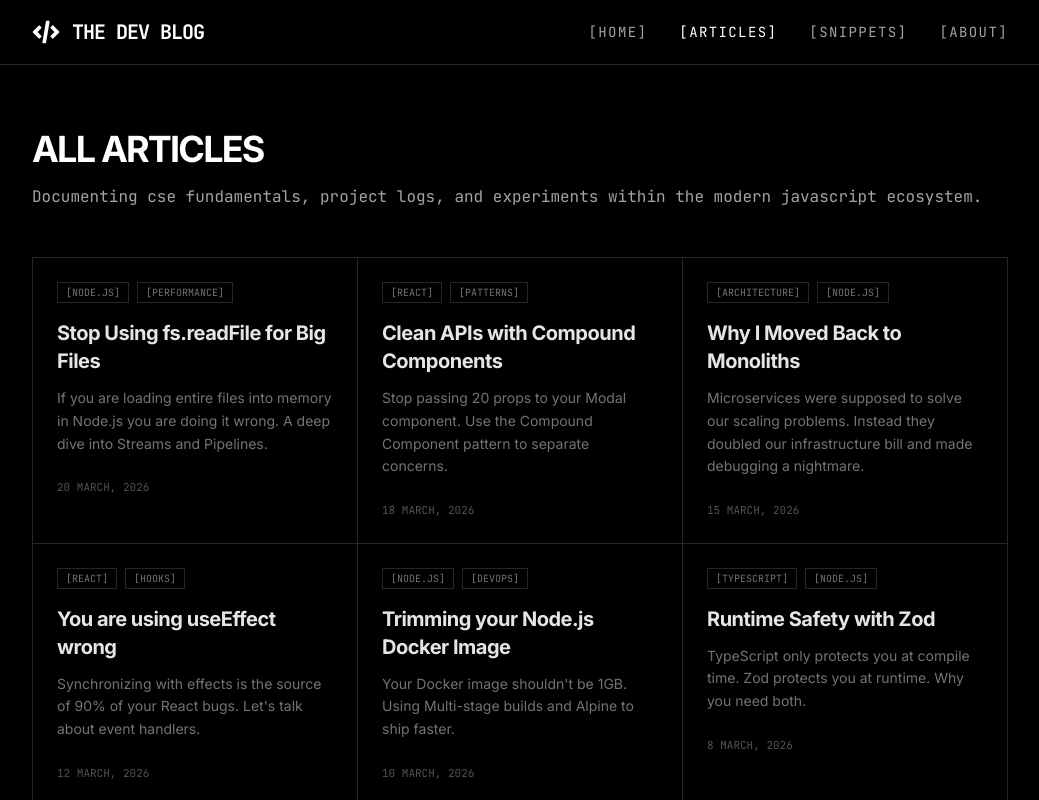
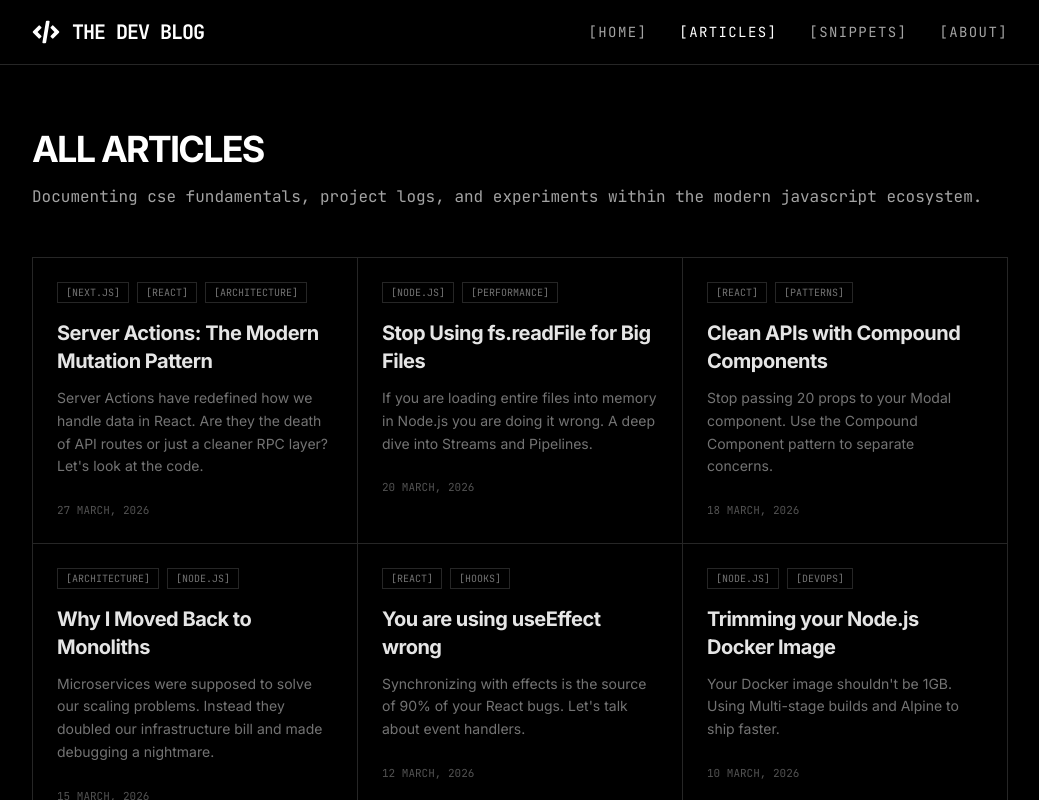
Before and after one commit to kawsarcodes/the-dev-blog, a React (Vite) app: page /articles in a window 1280 px wide. Shown: the top 800 px of the page, without its empty margins (120-1159 px from the left). Built offline with nearby package versions, Linux system fonts and the light colour scheme.

Commit message:
new article & snippet

```diff
--- a/src/data/posts.ts
+++ b/src/data/posts.ts
@@ -8,6 +8,66 @@ export interface BlogPost {
 }
 
 export const posts: BlogPost[] = [
+  {
+    id: "nextjs-server-actions-architecture",
+    title: "Server Actions: The Modern Mutation Pattern",
+    description:
+      "Server Actions have redefined how we handle data in React. Are they the death of API routes or just a cleaner RPC layer? Let's look at the code.",
+    date: "27 March, 2026",
+    tags: ["Next.js", "React", "Architecture"],
+    content: `
+The standard pattern in Next.js used to require creating a form, fetching an API route, handling the POST request, and then manually revalidating. This created unnecessary overhead and context switching.
+
+Modern Server Actions change this mental model by allowing you to invoke server code directly from client components. In the current ecosystem, this is the primary way to handle mutations.
+
+### The Old Way (API Routes)
+
+Logic was fragmented across two files: the component handling the fetch and the API route handler.
+
+### The Modern Way (Server Actions)
+
+\`\`\`tsx
+// actions.ts
+'use server'
+
+import { revalidatePath } from 'next/cache'
+import { db } from '@/lib/db'
+import { z } from 'zod'
+
+const schema = z.object({
+  name: z.string().min(1)
+})
+
+export async function createUser(formData: FormData) {
+  const validatedFields = schema.parse({
+    name: formData.get('name'),
+  })
+
+  await db.user.create({ data: { name: validatedFields.name } })
+  revalidatePath('/')
+}
+
+// Component.tsx
+import { createUser } from './actions'
+
+export default function Register() {
+  return (
+    <form action={createUser} className="flex flex-col gap-4">
+      <input name="name" className="border border-[#262626] bg-black p-2" />
+      <button type="submit" className="bg-white text-black p-2 font-bold uppercase">
+        Save
+      </button>
+    </form>
+  )
+}
+\`\`\`
+
+Is it cleaner? Yes.
+Is it dangerous? Only if you skip validation.
+
+Server Actions are essentially RPC (Remote Procedure Calls) baked into the core of React. Use them, but remember that these functions are exposed to the public internet. Secure them with Zod and proper authorization.
+    `,
+  },
   {
     id: "node-streams-for-big-data",
     title: "Stop Using fs.readFile for Big Files",
--- a/src/data/snippets.ts
+++ b/src/data/snippets.ts
@@ -7,6 +7,29 @@ export interface Snippet {
 }
 
 export const snippets: Snippet[] = [
+  {
+    id: "use-debounce-hook",
+    title: "STOP HAMMERING YOUR API",
+    description: "I use this hook on every search bar I build. It waits for the user to stop typing before firing the API request so you save bandwidth.",
+    language: "typescript",
+    code: `import { useState, useEffect } from "react";
+
+export function useDebounce<T>(value: T, delay: number): T {
+  const [debouncedValue, setDebouncedValue] = useState<T>(value);
+
+  useEffect(() => {
+    const handler = setTimeout(() => {
+      setDebouncedValue(value);
+    }, delay);
+
+    return () => {
+      clearTimeout(handler);
+    };
+  }, [value, delay]);
+
+  return debouncedValue;
+}`
+  },
   {
     id: "wait-function",
     title: "THE WAIT FUNCTION",
--- a/src/pages/ArticleDetail.tsx
+++ b/src/pages/ArticleDetail.tsx
@@ -24,7 +24,7 @@ export function ArticleDetail() {
   return (
     <article className="min-h-screen bg-black max-w-3xl mx-auto px-6 py-16">
       <Link to="/articles" className="text-xs font-mono text-neutral-500 hover:text-white mb-12 flex items-center gap-2 uppercase tracking-widest transition-colors">
-        &larr; directory
+        &larr; ALL ARTICLES
       </Link>
 
       <header className="mb-12 border-b border-neutral-800 pb-12">
```
